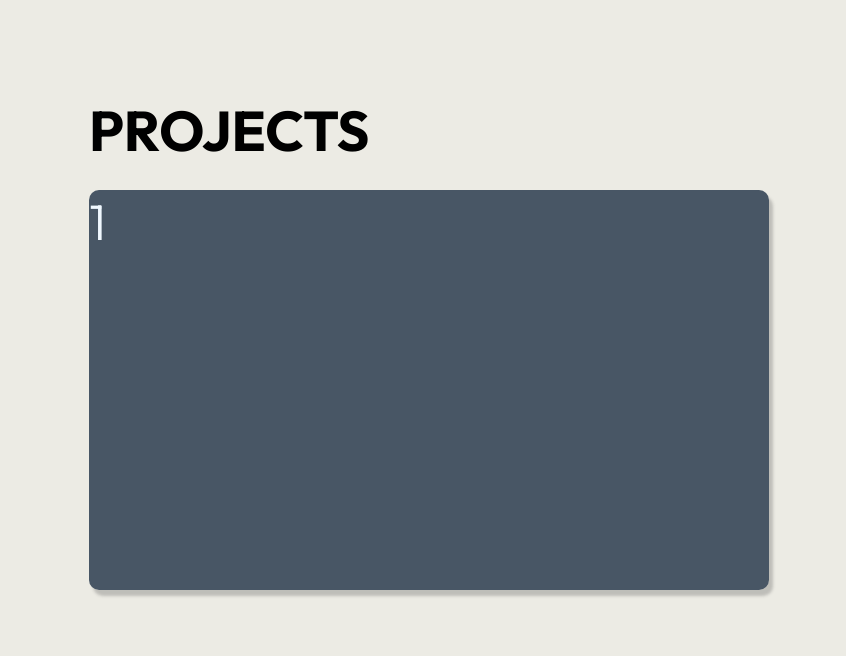
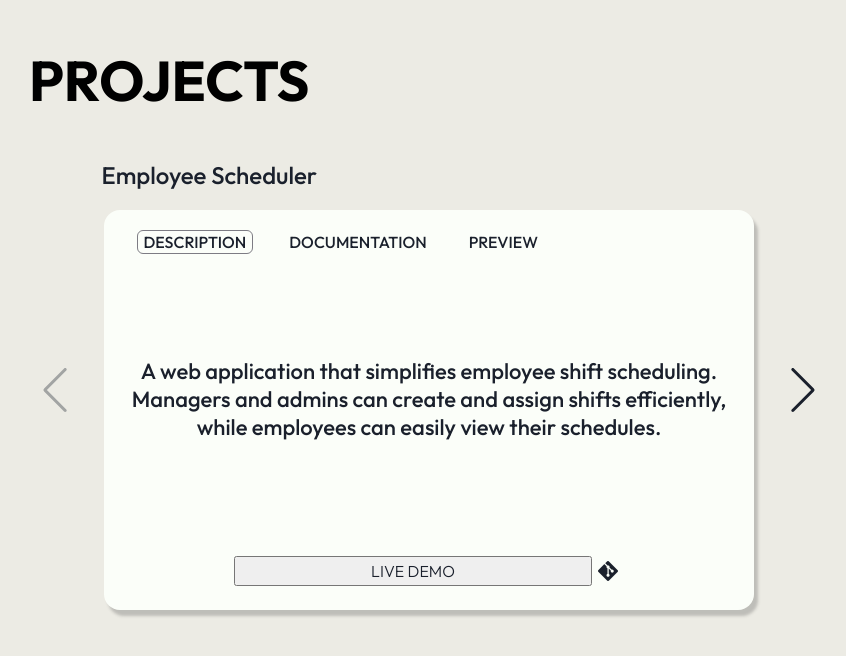
Before and after one commit to ivanoice09/portfolio, an Angular app: page / in a window 1280 px wide. Shown: the part 858-1514 px from the top of the page, without its empty margins (211-1057 px from the left). Built offline with nearby package versions, Linux system fonts and the light colour scheme.

Commit message:
working on project panel showcases

```diff
--- a/angular.json
+++ b/angular.json
@@ -26,7 +26,8 @@
               }
             ],
             "styles": [
-              "src/styles.css"
+              "src/styles.css",
+              "node_modules/bootstrap-icons/font/bootstrap-icons.css"
             ]
           },
           "configurations": {
--- a/package.json
+++ b/package.json
@@ -17,6 +17,7 @@
     "@angular/forms": "^22.2.0",
     "@angular/platform-browser": "^22.2.0",
     "@angular/router": "^22.2.0",
+    "bootstrap-icons": "^1.13.2",
     "rxjs": "~7.8.0",
     "swiper": "^14.3.0",
     "tslib": "^2.3.0"
--- a/src/app/dashboard/dashboard.css
+++ b/src/app/dashboard/dashboard.css
@@ -12,7 +12,7 @@
   justify-content: center;
 
   min-height: 100vh;
-  width: 680px;
+  width: 800px;
 }
 
 .section-title {
@@ -24,6 +24,7 @@
 .intro-wrapper {
   display: flex;
   justify-content: space-between;
+
 }
 
 .intro {
@@ -59,17 +60,94 @@ p {
 
 .project-list {
   width: 100%;
-  border-radius: 10px;
-  box-shadow: 4px 6px 3px rgba(82, 82, 82, 0.295);
   overflow: hidden;
 }
 
 .project-card {
-  width: auto;
-  height: 400px;
+  height: 500px;
+  color: var(--text);
+  display: flex;
+  align-items: center;
+  flex-direction: column;
+}
 
-  background-color: #485665;
-  font-size: 50px;
-  color: aliceblue;
+.project-title {
+  width: 100%;
+  margin: 20px 0 20px 145px;
+  font-size: 24px;
+  font-weight: 500;
+}
 
+.project-container {
+  width: 650px;
+  height: 80%;
+  background-color: var(--surface);
+  border-radius: 16px;
+  box-shadow: 4px 6px 3px rgba(82, 82, 82, 0.295);
+  display: flex;
+  flex-direction: column;
+  align-items: center;
 }
+
+.card-actions {
+  padding: 20px 0;
+  width: 90%;
+  display: flex;
+  justify-content: start;
+  gap: 30px;
+}
+
+.card-actions button {
+  border: none;
+  border-radius: 6px;
+  background: none;
+  font-weight: 500;
+  font-size: 16px;
+}
+
+.card-actions button.active {
+  border: 1px solid var(--primary-soft);
+}
+
+.card-actions button:hover {
+  background-color: var(--surface-2);
+}
+
+.disable {
+  opacity: 0.6;
+  cursor: not-allowed;
+}
+
+.card-body {
+  height: 60%;
+  padding: 16px;
+  display: flex;
+  text-align: center;
+  align-items: center;
+}
+
+.card-body p {
+  font-size: 22px;
+  font-weight: 500;
+}
+
+.version-select-wrapper {
+  display: flex;
+  margin-top: 10px;
+  width: 60%;
+  height: 30px;
+  border-radius: 10px;
+}
+
+.btn-redirect-modal {
+  width: 100%;
+}
+
+.btn-select-version  {
+  background: none;
+  border: none;
+}
+
+.btn-select-version i {
+  font-size: 20px;
+}
--- a/src/app/dashboard/dashboard.html
+++ b/src/app/dashboard/dashboard.html
@@ -34,18 +34,108 @@
 
       <swiper-container
           [slidesPerView]="1"
+          /* [spaceBetween]="24" */
           [centeredSlides]="true"
-      [loop]="true"
-      [pagination]="{ clickable: true }"
+          /* [loop]="true" */
+          /* [pagination]="{ clickable: true }" */
           [navigation]="true"
           [keyboard]="true"
           class="project-list"
       >
-      <swiper-slide class="project-card">1</swiper-slide>
-      <swiper-slide class="project-card">2</swiper-slide>
-      <swiper-slide class="project-card">3</swiper-slide>
-      <swiper-slide class="project-card">4</swiper-slide>
-      <swiper-slide class="project-card">5</swiper-slide>
+        <swiper-slide class="project-card">
+          <div class="project-title">
+            <span>Employee Scheduler</span>
+          </div>
+          <div class="project-container">
+            <div class="card-actions">
+              <button
+                type="button"
+                [class.active]="activeTab() === 'description'"
+                (click)="setTab('description')"
+              >
+                DESCRIPTION
+              </button>
+
+              <button
+                type="button"
+                [class.active]="activeTab() === 'docs'"
+                (click)="setTab('docs')"
+              >
+                DOCUMENTATION
+              </button>
+
+              <button
+                type="button"
+                [class.active]="activeTab() === 'preview'"
+                (click)="setTab('preview')"
+              >
+                PREVIEW
+              </button>
+            </div>
+            <div class="card-body">
+              @switch (activeTab()) {
+                @case ('description') {
+                  <p>
+                    A web application that simplifies employee shift scheduling.
+                    Managers and admins can create and assign shifts efficiently,
+                    while employees can easily view their schedules.
+                  </p>
+                }
+                @case ('docs') {
+                  <div class="docs-container">
+                    DOCSSSSSSSS
+                  </div>
+                }
+                @case ('preview') {
+                  <div class="preview-container">
+                    PREVIEEEEEW
+                  </div>
+                }
+              }
+            </div>
+            <div class="version-select-wrapper">
+              <button type="button" class="btn-redirect-modal">
+                LIVE DEMO
+              </button>
+              <button type="button" class="btn-select-version" (click)="toggleDropdown()">
+                <i class="bi bi-git"></i>
+              </button>
+              <!-- PUT DROPDOWN HERE -->
+            </div>
+          </div>
+        </swiper-slide>
+        <swiper-slide class="project-card">
+          <div class="project-title">
+            <span>Bike Ecommerce</span>
+          </div>
+          <div class="project-container">
+
+          </div>
+        </swiper-slide>
+        <swiper-slide class="project-card">
+          <div class="project-title">
+            <span>Music player</span>
+          </div>
+          <div class="project-container">
+
+          </div>
+        </swiper-slide>
+        <swiper-slide class="project-card">
+          <div class="project-title">
+            <span>Splityfive</span>
+          </div>
+          <div class="project-container">
+
+          </div>
+        </swiper-slide>
+        <swiper-slide class="project-card">
+          <div class="project-title">
+            <span>Java bank</span>
+          </div>
+          <div class="project-container">
+
+          </div>
+        </swiper-slide>
       </swiper-container>
   </section>
 
--- a/src/app/dashboard/dashboard.ts
+++ b/src/app/dashboard/dashboard.ts
@@ -1,4 +1,4 @@
-import { Component, CUSTOM_ELEMENTS_SCHEMA } from '@angular/core';
+import { Component, CUSTOM_ELEMENTS_SCHEMA, signal } from '@angular/core';
 import { Sidenav } from '../sidenav/sidenav';
 
 @Component({
@@ -10,9 +10,22 @@ import { Sidenav } from '../sidenav/sidenav';
   schemas: [CUSTOM_ELEMENTS_SCHEMA],
 })
 export class Dashboard {
+
+  readonly activeTab = signal<'description' | 'docs' | 'preview'>('description');
+  readonly disabled = signal(true);
+  isDropdownOpen = false;
+
   sections = [
     { id: 'about', label: 'About' },
     { id: 'projects', label: 'Projects' },
     { id: 'contacts', label: 'Contacts' },
   ];
+
+  setTab(tab: 'description' | 'docs' | 'preview') {
+    this.activeTab.set(tab);
+  }
+
+  toggleDropdown(): void {
+    this.isDropdownOpen = !this.isDropdownOpen;
+  }
 }
--- a/src/main.ts
+++ b/src/main.ts
@@ -1,7 +1,7 @@
 import { bootstrapApplication } from '@angular/platform-browser';
 import { appConfig } from './app/app.config';
 import { App } from './app/app';
-import { register } from 'swiper/element';
+import { register } from 'swiper/element/bundle';
 
 register();
 
--- a/src/styles.css
+++ b/src/styles.css
@@ -1,7 +1,3 @@
-@import 'swiper/css';
-@import 'swiper/css/navigation';
-@import 'swiper/css/pagination';
-
 html {
   scroll-behavior: smooth;
 }
@@ -29,10 +25,13 @@ button {
 :root,
 [data-theme='light'] {
   --bg: #ECEBE4;
-  --surface: #485665;
+  --surface: #FBFEF9;
+  --surface-2: #aaaaad4c;
+  --text: #1A202C;
+  --primary-soft: #7D7C84;
 }
 
-swiper-container {
-  --swiper-navigation-color: #ffffff;
-  --swiper-pagination-color: #ffffff;
+:root {
+  --swiper-navigation-color: var(--text);
+  --swiper-navigation-size: 32px;
 }
```
Also changed, not shown: 1 other file (tests, documents, lock files or other folders). Lines whose indentation alone changed are shown as unchanged.
